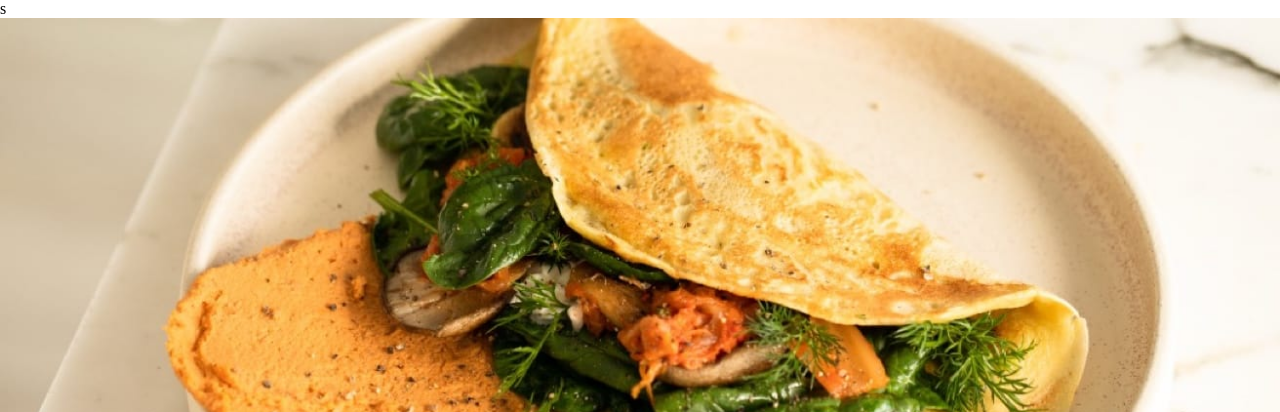
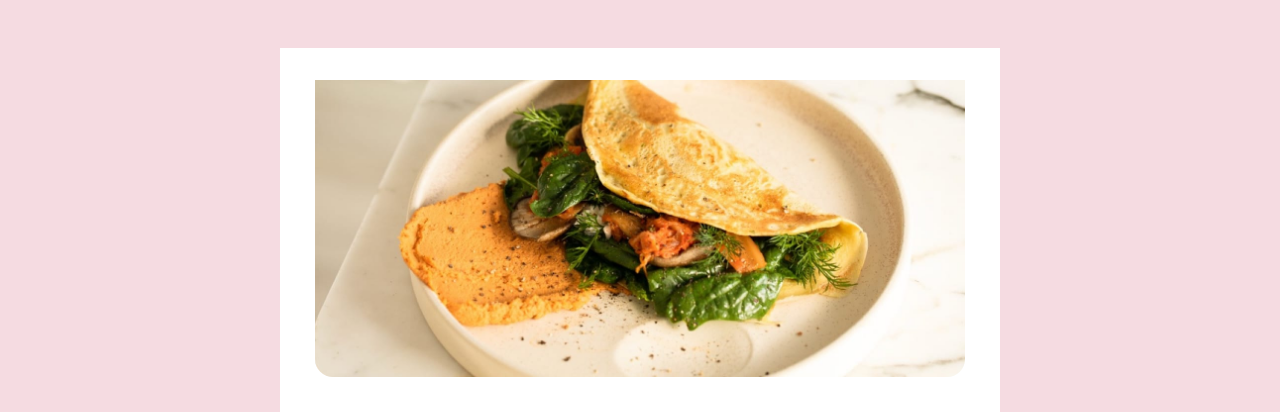
Before and after one commit to 0ct4vi0/Front-Mentor-Challenge-1, a website: page index.html in a window 1280 px wide. Shown: the top 412 px of the page. Drawn offline with Linux system fonts and the light colour scheme.

Commit message:
fin del proyecto

```diff
--- a/index.html
+++ b/index.html
@@ -13,7 +13,7 @@
     <body>
 
       <div id="cuerpo">
-        <article class="inicio">s
+        <article class="inicio">
           <img src="assets/images/image-omelette.jpeg" alt="Omelette">
 
           <h1>Simple Omelette Recipe</h1>
@@ -79,11 +79,10 @@
 
           </div>
         </section>
+        <div class="attribution">
+          Challenge by <a href="https://www.frontendmentor.io?ref=challenge" target="_blank">Frontend Mentor</a>.
+          Coded by <a href="#">Octavio Rolon</a>.
+        </div>
       </div>
-
-    <div class="attribution">
-      Challenge by <a href="https://www.frontendmentor.io?ref=challenge" target="_blank">Frontend Mentor</a>.
-      Coded by <a href="#">Octavio Rolon</a>.
-    </div>
   </body>
 </html>
--- /dev/null
+++ b/sass/mixin.scss
@@ -0,0 +1,6 @@
+
+@mixin movil(){
+    @media screen and (min-width:480px) {
+        @content;
+    }
+}
--- a/sass/pagina.scss
+++ b/sass/pagina.scss
@@ -1,6 +1,10 @@
 
+@import "mixin.scss";
+body{
+    #cuerpo{
 
         .inicio{
+
         font-family: "Young Serif";
             h1{
                 margin: 1em;
@@ -28,6 +32,22 @@
                     li{
                         margin: 1em 2em;
                     }
+                }
+        }
+
+            @include movil(){
+                img{
+                    width: 650px;
+                    margin: auto;
+                    padding-top: 2em;
+                    border-radius: 18px;
+                }
+
+                p{
+                    // background-color: red;
+                    width: 600px;
+                    font-size: 16px;
+                    margin: 0em 2.5em;
                 }
             }
         }
@@ -80,6 +100,20 @@
             }
 
         }
+        @include movil(){
+             p{
+                // background-color: red;
+                width: 600px;
+                font-size: 17px;
+             }
+
+             .nutrientes{
+
+                ul{
+                    grid-template-columns:repeat(2, 320px) ;
+                }
+             }
+        }
     }
 
         .attribution{
@@ -90,3 +124,17 @@
           color: blue;
         }
     }
+
+        @include movil(){
+            background-color: white;
+
+        }
+    }
+
+    @include movil(){
+        width: 45em;
+        margin: 3em auto;
+        background-color: rgb(245, 219, 225);
+
+    }
+}
--- a/sass/style.scss
+++ b/sass/style.scss
@@ -1,2 +1,3 @@
 @import "reset.scss";
 @import "pagina.scss";
+@import "mixin.scss";
```
Also changed, not shown: css/style.css, sass/reset.scss (line endings or trailing spaces), 1 other file. Lines whose indentation alone changed are shown as unchanged.
